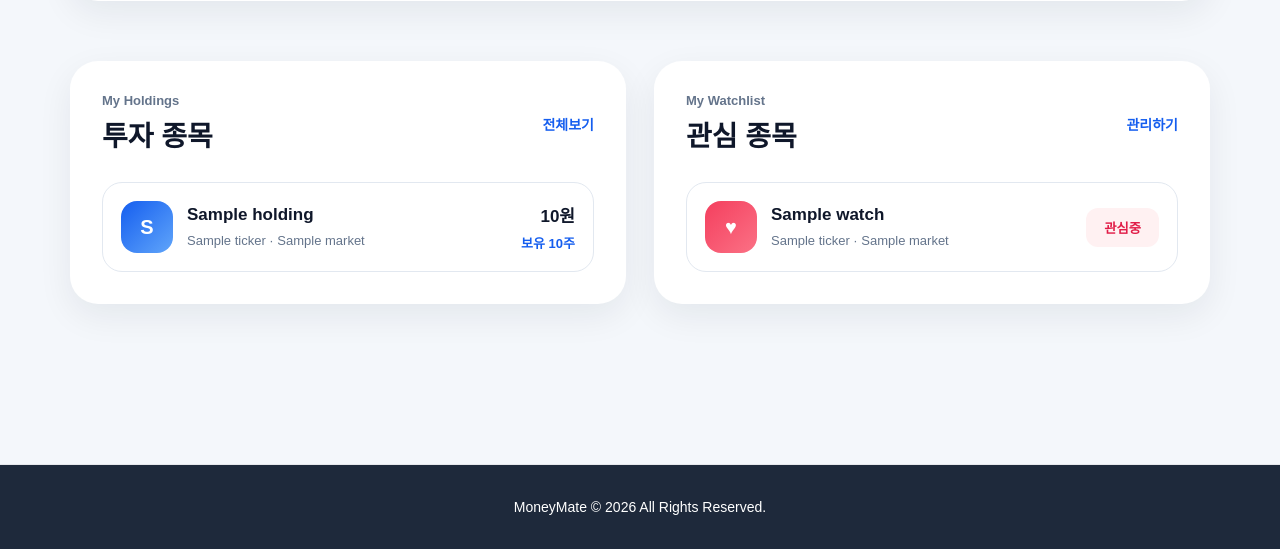
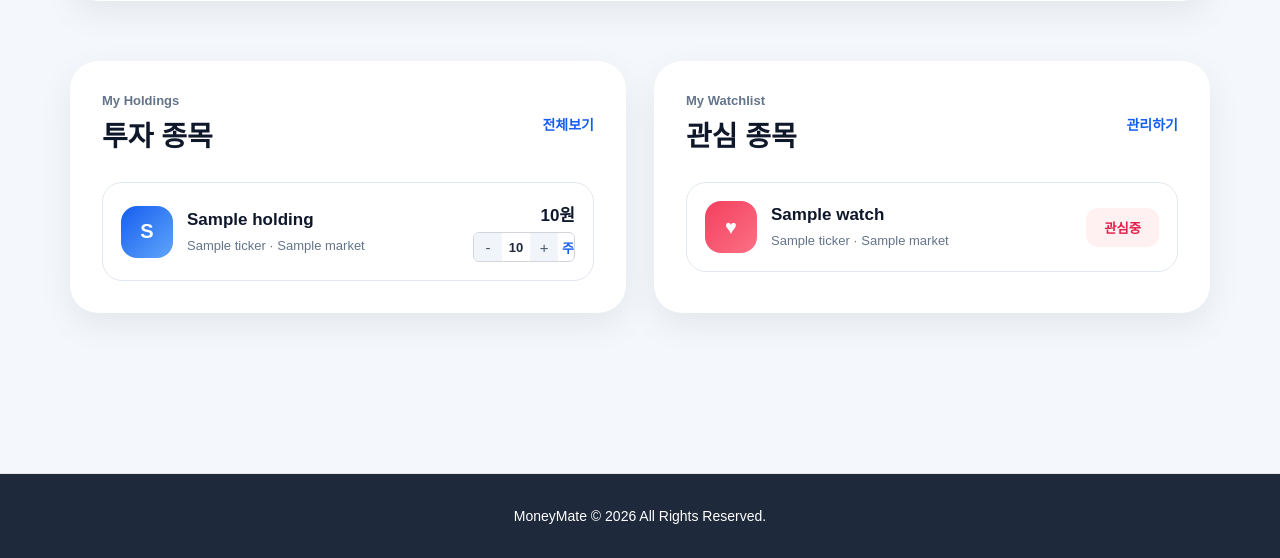
Before and after one commit to GotchaBug123/Money_Mate, a Spring app: page /my-investment in a window 1280 px wide. Shown: the part 1066-1624 px from the top of the page. Run offline with Thymeleaf, Linux system fonts and the light colour scheme; the template is opened without the code that fills it: most values are stand-ins (such as "Sample title", 1, 10 or a date in 2020); data that the repository does not hold is empty.

Commit message:
주문수량 추가 로직 수정

```diff
--- a/server/src/main/resources/static/css/investment-info.css
+++ b/server/src/main/resources/static/css/investment-info.css
@@ -250,7 +250,10 @@
 .modal-item { display: flex; align-items: center; gap: 10px; padding: 10px 0; border-bottom: 1px solid #f1f5f9; font-size: 14px; }
 .mi-name { flex: 1; font-weight: 600; color: #1e293b; }
 .mi-price { color: #64748b; }
-.mi-qty { width: 56px; padding: 4px 6px; border: 1px solid #d1d5db; border-radius: 6px; text-align: center; font-size: 13px; }
+.mi-qty-ctrl { display: flex; align-items: center; gap: 4px; border: 1px solid #d1d5db; border-radius: 6px; overflow: hidden; }
+.mi-qty-btn { background: #f1f5f9; border: none; width: 28px; height: 28px; font-size: 15px; cursor: pointer; display: flex; align-items: center; justify-content: center; color: #475569; transition: background 0.15s; }
+.mi-qty-btn:hover { background: #e2e8f0; }
+.mi-qty-num { min-width: 28px; text-align: center; font-size: 13px; font-weight: 600; color: #1e293b; }
 .mi-del { background: none; border: none; color: #94a3b8; font-size: 16px; cursor: pointer; padding: 2px 6px; }
 .mi-del:hover { color: #ef4444; }
 .modal-footer { padding: 14px 20px; border-top: 1px solid #e2e8f0; display: flex; gap: 8px; }
--- a/server/src/main/resources/static/css/my-investment.css
+++ b/server/src/main/resources/static/css/my-investment.css
@@ -274,6 +274,36 @@ body {
     font-weight: 700;
 }
 
+.mi-qty-ctrl {
+    display: inline-flex;
+    align-items: center;
+    gap: 0;
+    border: 1px solid #d1d5db;
+    border-radius: 6px;
+    overflow: hidden;
+}
+.mi-qty-btn {
+    background: #f1f5f9;
+    border: none;
+    width: 28px;
+    height: 28px;
+    font-size: 15px;
+    cursor: pointer;
+    color: #475569;
+    transition: background .15s;
+    display: flex;
+    align-items: center;
+    justify-content: center;
+}
+.mi-qty-btn:hover { background: #e2e8f0; }
+.mi-qty-num {
+    min-width: 28px;
+    text-align: center;
+    font-size: 13px;
+    font-weight: 600;
+    color: #1e293b;
+}
+
 .watch-btn {
     border: none;
     background: #fff1f2;
--- a/server/src/main/resources/templates/my-investment.html
+++ b/server/src/main/resources/templates/my-investment.html
@@ -155,10 +155,17 @@
                             82,500원
                         </strong>
 
-                        <span class="holding-count"
-                              th:text="'보유 ' + ${holding.quantity} + '주'">
-                            보유 3주
-                        </span>
+                        <div class="mi-qty-ctrl"
+                             th:id="'qty-ctrl-' + ${holding.holdingId}">
+                            <button class="mi-qty-btn"
+                                    th:onclick="'updateHoldingQty(' + ${holding.holdingId} + ', ' + ${holding.quantity - 1} + ')'">-</button>
+                            <span class="mi-qty-num"
+                                  th:id="'qty-' + ${holding.holdingId}"
+                                  th:text="${holding.quantity}">1</span>
+                            <button class="mi-qty-btn"
+                                    th:onclick="'updateHoldingQty(' + ${holding.holdingId} + ', ' + ${holding.quantity + 1} + ')'">+</button>
+                            <span style="margin-left:4px;font-size:13px;color:#155eef;font-weight:700;">주</span>
+                        </div>
 
                     </div>
 
@@ -239,5 +246,6 @@
     <p>MoneyMate © 2026 All Rights Reserved.</p>
 </footer>
 
+<script th:src="@{/js/my-asset.js}"></script>
 </body>
 </html>
```
Also changed, not shown: server/src/main/java/com/gotchabug/moneymate/investment/service/HoldingService.java (+15 -0 lines), server/src/main/java/com/gotchabug/moneymate/portfolio/controller/HoldingController.java (+50 -0 lines), server/src/main/resources/js/investment-info.js (+67 -11 lines), server/src/main/resources/js/my-asset.js (+28 -0 lines).
